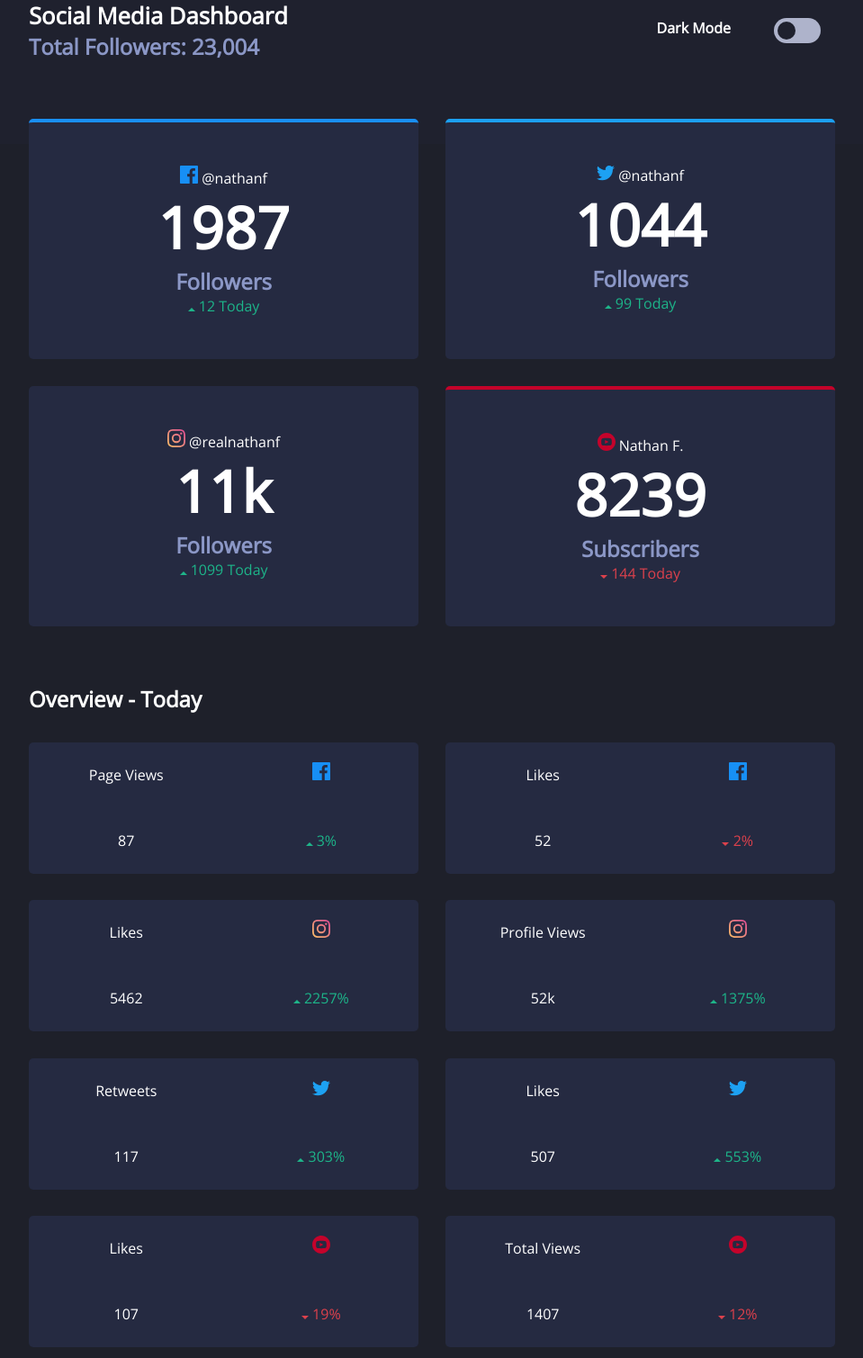
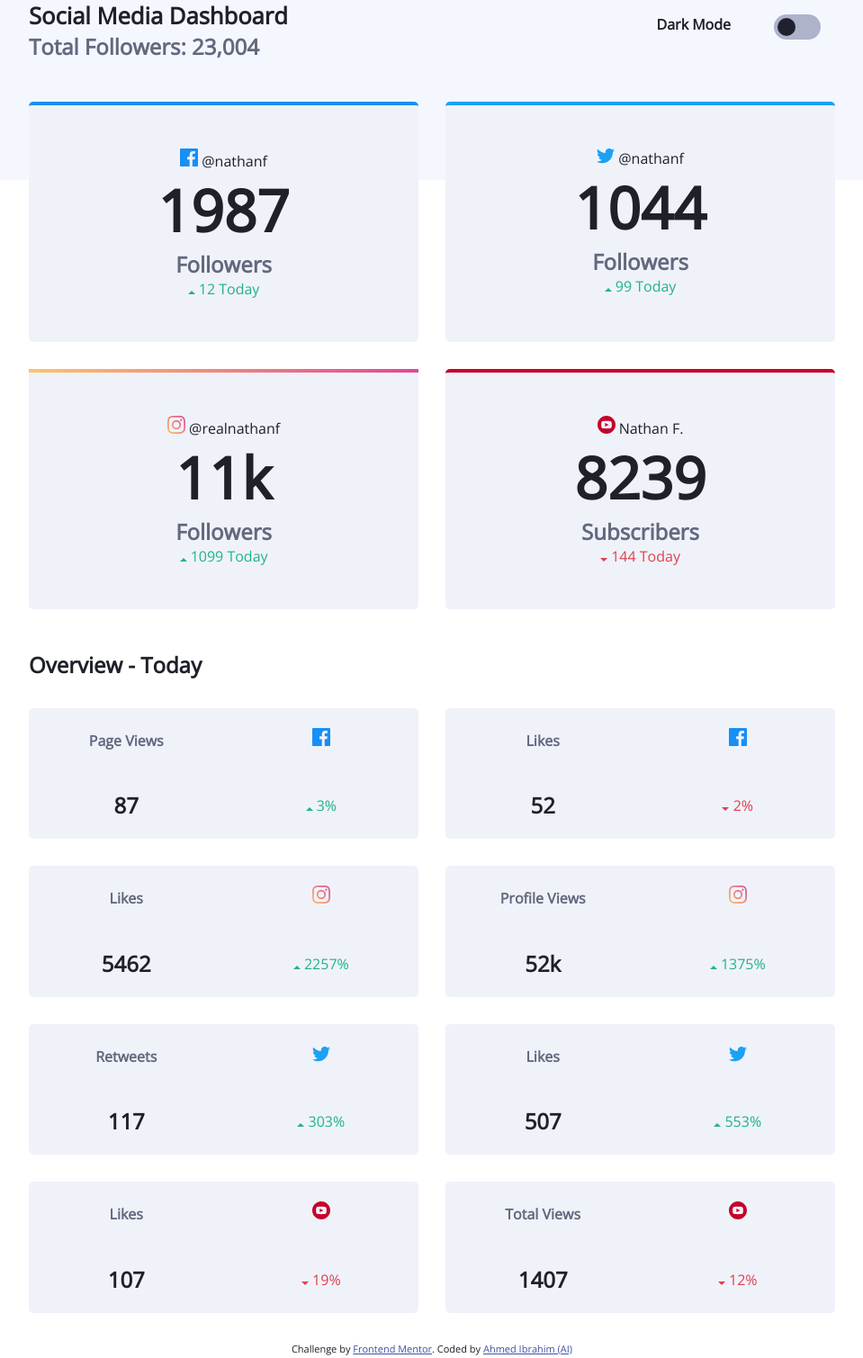
Before and after one commit to Ahmed-Ibrahim-Salem/Social-Media-Dashboard-Challenge, a plain HTML site: page index.html in a window 1280 px wide. Shown: the top 1509 px of the page at 90% size, without its empty margins (160-1119 px from the left). Drawn offline with nearby package versions, Linux system fonts and the light colour scheme.

Commit message:
add dark mode functionality

```diff
--- a/index.html
+++ b/index.html
@@ -12,46 +12,47 @@
   <link rel="stylesheet" href="style.css">
 </head>
 
-<body>
+<body class="light-body">
 
   <div class="containerS">
-    <div class="nav-BG">
+    <div class="card-BG light-BG"></div>
+    <div class="top-container light-BG">
       <div class="title">
         <h1>Social Media Dashboard</h1>
-        <h3> Total Followers: 23,004</h3>
+        <h3 class="heading"> Total Followers: 23,004</h3>
       </div>
-      <div class="dark-mode">
+      <div class="dark-mode-container">
         <h4>Dark Mode</h4>
         <label class="switch">
-          <input type="checkbox">
+          <input id="theme-toggle" type="checkbox">
           <span class="slider round"></span>
         </label>
       </div>
     </div>
-    <div class="card-BG"></div>
+
     <div class="container fr-cont">
-      <div class="followers-container items">
+      <div class="followers-container items light-items">
         <p> <img src="./images/icon-facebook.svg"> @nathanf</p>
         <h1 class="statistics-numbers">1987</h1>
-        <h3 class="stats-heading">Followers</h3>
+        <h3 class="stats-heading heading">Followers</h3>
         <p class="up"> <img src="./images/icon-up.svg"> 12 Today</p>
       </div>
-      <div class="followers-container items">
+      <div class="followers-container items light-items">
         <p> <img src="./images/icon-twitter.svg"> @nathanf</p>
         <h1 class="statistics-numbers">1044</h1>
-        <h3 class="stats-heading">Followers</h3>
+        <h3 class="stats-heading heading light-items">Followers</h3>
         <p class="up"> <img src="./images/icon-up.svg"> 99 Today</p>
       </div>
-      <div class="followers-container items">
+      <div class="followers-container items light-items">
         <p> <img src="./images/icon-instagram.svg"> @realnathanf</p>
         <h1 class="statistics-numbers">11k</h1>
-        <h3 class="stats-heading">Followers</h3>
+        <h3 class="stats-heading heading">Followers</h3>
         <p class="up"> <img src="./images/icon-up.svg"> 1099 Today</p>
       </div>
-      <div class="followers-container items">
+      <div class="followers-container items light-items">
         <p> <img src="./images/icon-youtube.svg"> Nathan F.</p>
         <h1 class="statistics-numbers">8239</h1>
-        <h3 class="stats-heading">Subscribers</h3>
+        <h3 class="stats-heading heading">Subscribers</h3>
         <p class="down"> <img src="./images/icon-down.svg"> 144 Today</p>
       </div>
     </div>
@@ -61,52 +62,52 @@
     <h2>Overview - Today</h2>
 
     <div class="container">
-      <div class="items status-grid">
-        <div>Page Views</div>
+      <div class="items status-grid light-items">
+        <div><h4 class="heading">Page Views</h4></div>
         <div><img src="./images/icon-facebook.svg"></div>
-        <div>87</div>
+        <div><h2>87</h2></div>
         <div class="up"> <img src="./images/icon-up.svg"> 3%</div>
       </div>
-      <div class="items status-grid">
-        <div>Likes</div>
+      <div class="items status-grid light-items">
+        <div><h4 class="heading">Likes</h4></div>
         <div><img src="./images/icon-facebook.svg"></div>
-        <div>52</div>
+        <div><h2>52</h2></div>
         <div class="down"> <img src="./images/icon-down.svg"> 2%</div>
       </div>
-      <div class="items status-grid">
-        <div>Likes</div>
+      <div class="items status-grid light-items">
+        <div><h4 class="heading">Likes</h4></div>
         <div><img src="./images/icon-instagram.svg"></div>
-        <div>5462</div>
+        <div><h2>5462</h2></div>
         <div class="up"> <img src="./images/icon-up.svg"> 2257%</div>
       </div>
-      <div class="items status-grid">
-        <div>Profile Views</div>
+      <div class="items status-grid light-items">
+        <div><h4 class="heading">Profile Views</h4></div>
         <div><img src="./images/icon-instagram.svg"></div>
-        <div>52k</div>
+        <div><h2>52k</h2></div>
         <div class="up"> <img src="./images/icon-up.svg"> 1375%</div>
       </div>
-      <div class="items status-grid">
-        <div>Retweets</div>
+      <div class="items status-grid light-items">
+        <div><h4 class="heading">Retweets</h4></div>
         <div><img src="./images/icon-twitter.svg"></div>
-        <div>117</div>
+        <div><h2>117</h2></div>
         <div class="up"> <img src="./images/icon-up.svg"> 303%</div>
       </div>
-      <div class="items status-grid">
-        <div>Likes</div>
+      <div class="items status-grid light-items">
+        <div><h4 class="heading">Likes</h4></div>
         <div><img src="./images/icon-twitter.svg"></div>
-        <div>507</div>
+        <div><h2>507</h2></div>
         <div class="up"> <img src="./images/icon-up.svg"> 553%</div>
       </div>
-      <div class="items status-grid">
-        <div>Likes</div>
+      <div class="items status-grid light-items">
+        <div><h4 class="heading">Likes</h4></div>
         <div><img src="./images/icon-youtube.svg"></div>
-        <div>107</div>
+        <div><h2>107</h2></div>
         <div class="down"> <img src="./images/icon-down.svg"> 19%</div>
       </div>
-      <div class="items status-grid">
-        <div>Total Views</div>
+      <div class="items status-grid light-items">
+        <div><h4 class="heading">Total Views</h4></div>
         <div><img src="./images/icon-youtube.svg"></div>
-        <div>1407</div>
+        <div><h2>1407</h2></div>
         <div class="down"> <img src="./images/icon-down.svg"> 12%</div>
       </div>
     </div>
@@ -117,5 +118,18 @@
     Challenge by <a href="https://www.frontendmentor.io?ref=challenge" target="_blank">Frontend Mentor</a>.
     Coded by <a href="#">Ahmed Ibrahim (AI)</a>
   </div>
+
+  <!-- <script type=text/javascript>
+
+    function darkModeToggle(){
+        let toggleButton = document.getElementById("dark-mode-button");
+        let togBody = document.getElementsByClassName("light-body");
+        let togHeading = document.getElementsByClassName("heading");
+        let togBG = document.getElementsByClassName("light-BG");
+        let togItems = document.getElementsByClassName("light-items");
+
+    }
+    </script> -->
+    <script src="/index.js"></script>
 </body>
 </html>
--- /dev/null
+++ b/index.js
@@ -0,0 +1,18 @@
+let toggle = document.getElementById("theme-toggle");
+
+let storedTheme = localStorage.getItem('theme') || (window.matchMedia("(prefers-color-scheme: dark)").matches ? "dark" : "light");
+if (storedTheme)
+    document.documentElement.setAttribute('data-theme', storedTheme)
+
+
+toggle.onclick = function () {
+    let currentTheme = document.documentElement.getAttribute("data-theme");
+    let targetTheme = "dark";
+
+    if (currentTheme === "dark") {
+        targetTheme = "light";
+    }
+
+    document.documentElement.setAttribute('data-theme', targetTheme)
+    localStorage.setItem('theme', targetTheme);
+};
--- a/style.css
+++ b/style.css
@@ -1,4 +1,28 @@
 @import url('https://fonts.googleapis.com/css2?family=Open+Sans&display=swap');
+
+:root {
+  --body-bg: hsl(0, 0%, 100%);
+  --top-bg: hsl(225, 100%, 98%);
+  --Card-bg: hsl(227, 47%, 96%);
+  --heading-text-color: hsl(228, 12%, 44%);
+  --main-text-color: hsl(230, 17%, 14%);
+}
+
+html[data-theme='light'] {
+  --body-bg: hsl(0, 0%, 100%);
+  --top-bg: hsl(225, 100%, 98%);
+  --Card-bg: hsl(227, 47%, 96%);
+  --heading-text-color: hsl(228, 12%, 44%);
+  --main-text-color: hsl(230, 17%, 14%);
+}
+
+html[data-theme='dark'] {
+  --body-bg: hsl(230, 17%, 14%);
+  --top-bg: hsl(232, 19%, 15%);
+  --Card-bg: hsl(228, 28%, 20%);
+  --heading-text-color: hsl(228, 34%, 66%);
+  --main-text-color: hsl(0, 0%, 100%);
+}
 
 * {
   margin: 0;
@@ -9,22 +33,35 @@
 body {
   box-sizing: border-box;
   font-family: 'Open Sans', sans-serif;
-  background-color: hsl(230, 17%, 14%);
-  color: hsl(0, 0%, 100%);
+  background-color: var(--body-bg);
+  color: var(--main-text-color);
 }
 
 h1 {
   font-size: clamp(1.2rem, 2vw, 3rem);
 }
 
+h2 {
+  font-weight: bolder;
+}
+
 h3 {
   font-size: clamp(.9rem, 2vw, 1.5rem);
-  color: hsl(228, 34%, 66%);
+
+}
+
+h4 {
+  font-size: clamp(.75rem, 2vw, 1rem);
+  font-weight: bolder;
+}
+
+.heading {
+  color: var(--heading-text-color);
 }
 
 .stats-heading {
   margin-top: 0;
-  color: hsl(228, 34%, 66%);
+  /* color: hsl(228, 34%, 66%); */
 }
 
 .statistics-numbers {
@@ -41,29 +78,35 @@ h3 {
   right: -5rem;
 }
 
-
 .card-BG {
-  background: hsl(232, 19%, 15%);
   position: fixed;
   top: 0;
   left: 0;
   right: 0;
-  bottom: 40rem;
+  bottom: 80%;
   z-index: -1;
-  border-radius: 3rem;
+  border-bottom-left-radius: 3rem;
+  border-bottom-right-radius: 3rem;
+  background: var(--top-bg);
 }
 
-.nav-BG {
+.top-container {
   display: grid;
   grid-template-columns: repeat(auto-fit, minmax(275px, auto));
 }
 
-.dark-mode {
+.dark-mode-container {
   display: flex;
   justify-content: space-between;
+  margin-top: 30px;
 }
 
+@media screen and (min-width: 375px) {
 
+  .container {
+    grid-template-columns: repeat(auto-fit, minmax(300px, auto));
+  }
+}
 @media screen and (min-width: 885px) {
   .nav-BG {
     display: grid;
@@ -72,12 +115,17 @@ h3 {
     align-content: center;
   }
 
-  .dark-mode {
+  .card-BG {
+    bottom: 75%;
+  }
+
+  .dark-mode-container {
     display: flex;
     justify-content: end;
+    margin-top: 0;
   }
 
-  .dark-mode>* {
+  .dark-mode-container>* {
     padding: 0 1rem;
     margin: 1rem;
   }
@@ -94,13 +142,6 @@ h3 {
   margin: 0 15%;
 }
 
-@media screen and (min-width: 375px) {
-
-  .container {
-    grid-template-columns: repeat(auto-fit, minmax(300px, auto));
-  }
-}
-
 .followers-container:nth-child(1) {
   border-top: 4px solid hsl(208, 92%, 53%);
 }
@@ -110,6 +151,9 @@ h3 {
 }
 
 .followers-container:nth-child(3) {
+  border-top: 4px solid;
+  border-image: linear-gradient(to right, hsl(37, 97%, 70%), hsl(329, 70%, 58%));
+  border-image-slice: 1;
 }
 
 .followers-container:nth-child(4) {
@@ -117,7 +161,7 @@ h3 {
 }
 
 .fr-cont {
-  padding: 4rem 0;
+  padding: 5% 0;
 }
 
 .followers-container {
@@ -136,10 +180,9 @@ h3 {
   text-align: center;
 }
 
-
 .items {
   border-radius: 5px;
-  background-color: hsl(228, 28%, 20%);
+  background-color: var(--Card-bg);
 }
 
 .icon {
@@ -154,8 +197,7 @@ h3 {
   color: hsl(356, 69%, 56%);
 }
 
-
-
+/* Footer */
 .attribution {
   font-size: 11px;
   text-align: center;
@@ -164,7 +206,6 @@ h3 {
 .attribution a {
   color: hsl(228, 45%, 44%);
 }
-
 
 /* Toggle Button */
 .switch {
```
